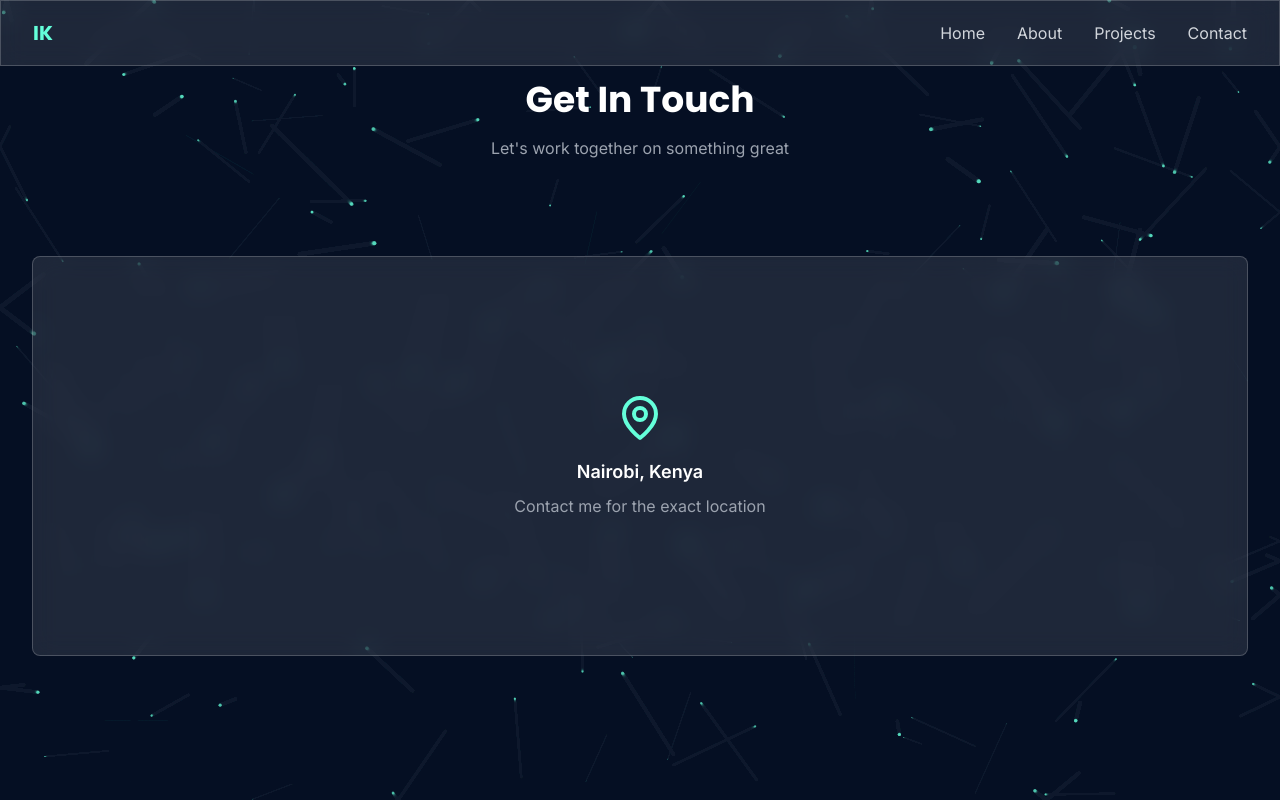
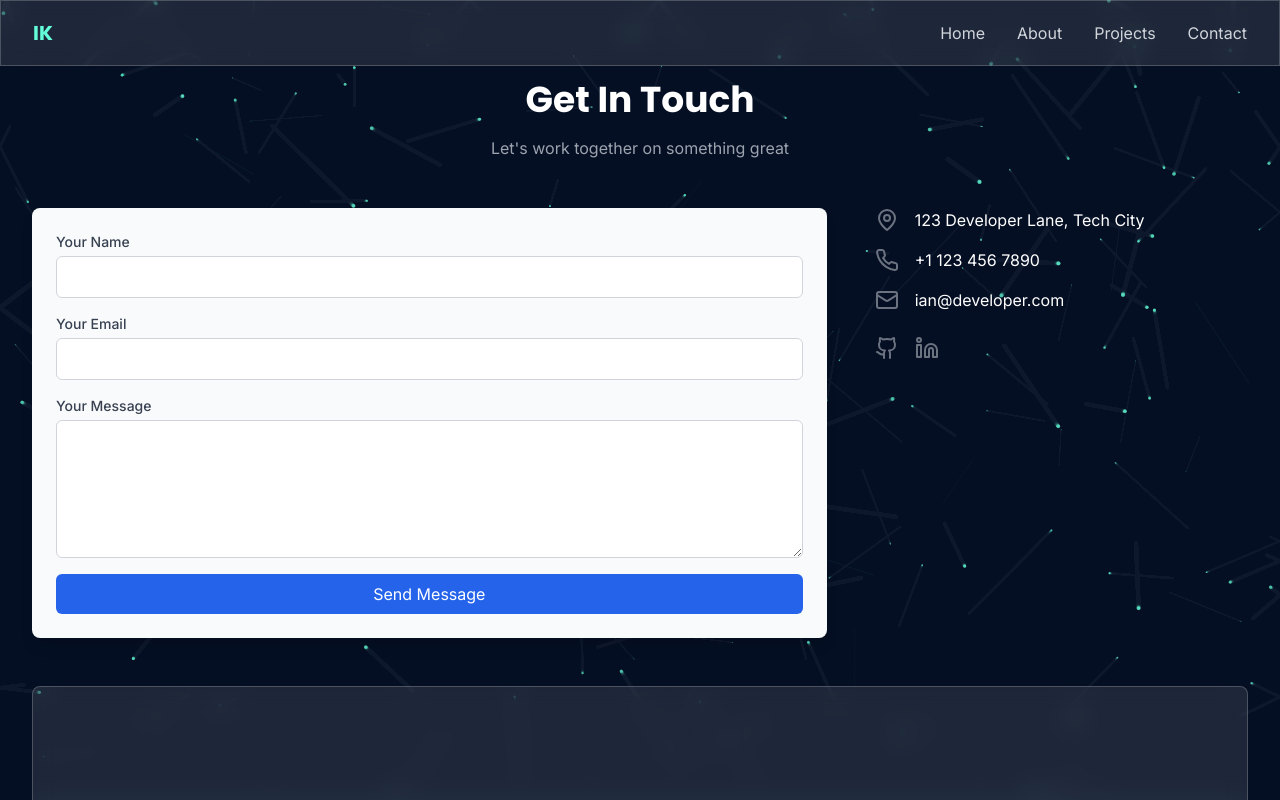
Before and after one commit to TabbyMichael/IK-portfolio, a React (Vite) app: page /contact in a window 1280 px wide. Shown: the top 800 px of the page. Built offline with nearby package versions, Linux system fonts and the light colour scheme.

Commit message:
about and Contact form

```diff
--- a/src/pages/About.tsx
+++ b/src/pages/About.tsx
@@ -16,7 +16,7 @@ export default function About() {
           <div className="grid grid-cols-1 md:grid-cols-2 gap-12 items-center">
             <div>
               <img
-                src="https://images.unsplash.com/photo-1507003211169-0a1dd7228f2d?auto=format&fit=crop&w=800&q=80"
+                src="src\pages\assets\images\Leonardo_Phoenix_10_Ian_28yearold_confident_African_male_devel_0.jpg"
                 alt="Ian Kibugu"
                 className="rounded-lg w-full"
               />
--- a/src/pages/Contact.tsx
+++ b/src/pages/Contact.tsx
@@ -5,7 +5,7 @@ import ContactMap from '../components/contact/ContactMap';
 export default function Contact() {
   const handleSubmit = (e: React.FormEvent) => {
     e.preventDefault();
-    // Handle form submission
+    console.log('Form submitted');
   };
 
   return (
@@ -21,8 +21,90 @@ export default function Contact() {
           <p className="text-gray-400">Let's work together on something great</p>
         </motion.div>
 
-        <div className="grid grid-cols-1 md:grid-cols-2 gap-12 mb-12">
-          {/* Contact Info and Form sections remain the same */}
+        <div className="grid grid-cols-1 lg:grid-cols-3 gap-12 mb-12">
+          {/* Left Section: Contact Form (2/3 width) */}
+          <motion.div
+            initial={{ opacity: 0, x: -20 }}
+            animate={{ opacity: 1, x: 0 }}
+            transition={{ duration: 0.5 }}
+            className="col-span-2 bg-gray-50 rounded-lg shadow-lg p-6"
+          >
+            <form onSubmit={handleSubmit} className="space-y-4">
+              <div>
+                <label htmlFor="name" className="block text-sm font-medium text-gray-700">
+                  Your Name
+                </label>
+                <input
+                  type="text"
+                  id="name"
+                  name="name"
+                  required
+                  className="mt-1 block w-full p-2 border border-gray-300 rounded-md focus:outline-none focus:ring focus:ring-blue-500"
+                />
+              </div>
+              <div>
+                <label htmlFor="email" className="block text-sm font-medium text-gray-700">
+                  Your Email
+                </label>
+                <input
+                  type="email"
+                  id="email"
+                  name="email"
+                  required
+                  className="mt-1 block w-full p-2 border border-gray-300 rounded-md focus:outline-none focus:ring focus:ring-blue-500"
+                />
+              </div>
+              <div>
+                <label htmlFor="message" className="block text-sm font-medium text-gray-700">
+                  Your Message
+                </label>
+                <textarea
+                  id="message"
+                  name="message"
+                  rows={5}
+                  required
+                  className="mt-1 block w-full p-2 border border-gray-300 rounded-md focus:outline-none focus:ring focus:ring-blue-500"
+                ></textarea>
+              </div>
+              <button
+                type="submit"
+                className="w-full py-2 px-4 bg-blue-600 text-white rounded-md hover:bg-blue-700 focus:outline-none focus:ring-2 focus:ring-blue-500 focus:ring-offset-2"
+              >
+                Send Message
+              </button>
+            </form>
+          </motion.div>
+
+          {/* Right Section: Links (1/3 width) */}
+          <motion.div
+            initial={{ opacity: 0, x: 20 }}
+            animate={{ opacity: 1, x: 0 }}
+            transition={{ duration: 0.5 }}
+            className="space-y-6"
+          >
+            <div className="space-y-4">
+              <div className="flex items-center space-x-4">
+                <MapPin className="text-gray-500 w-6 h-6" />
+                <span>123 Developer Lane, Tech City</span>
+              </div>
+              <div className="flex items-center space-x-4">
+                <Phone className="text-gray-500 w-6 h-6" />
+                <span>+1 123 456 7890</span>
+              </div>
+              <div className="flex items-center space-x-4">
+                <Mail className="text-gray-500 w-6 h-6" />
+                <span>ian@developer.com</span>
+              </div>
+            </div>
+            <div className="flex space-x-4">
+              <a href="https://github.com" target="_blank" rel="noopener noreferrer">
+                <Github className="text-gray-500 w-6 h-6 hover:text-gray-800" />
+              </a>
+              <a href="https://linkedin.com" target="_blank" rel="noopener noreferrer">
+                <Linkedin className="text-gray-500 w-6 h-6 hover:text-gray-800" />
+              </a>
+            </div>
+          </motion.div>
         </div>
 
         <ContactMap />
```
Also changed, not shown: src/pages/assets/images/Leonardo_Phoenix_10_Ian_28yearold_confident_African_male_devel_0.jpg (added).
